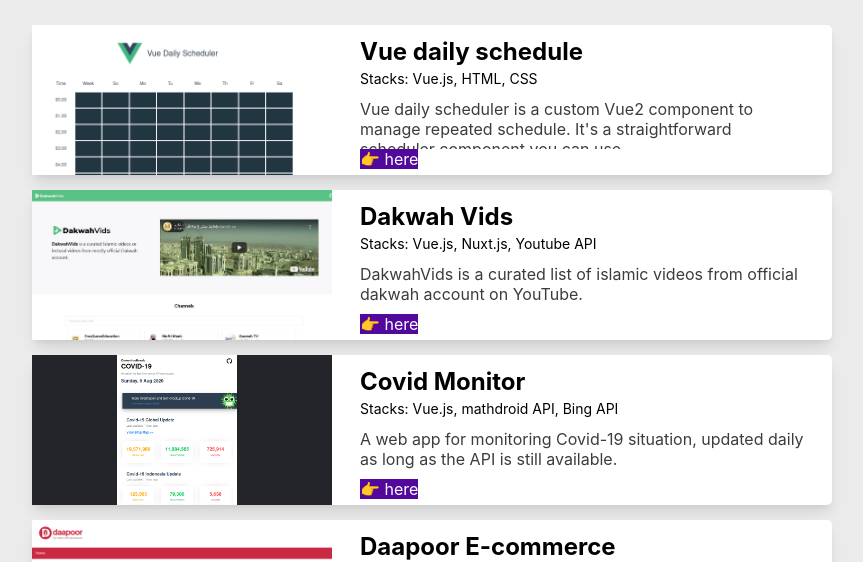
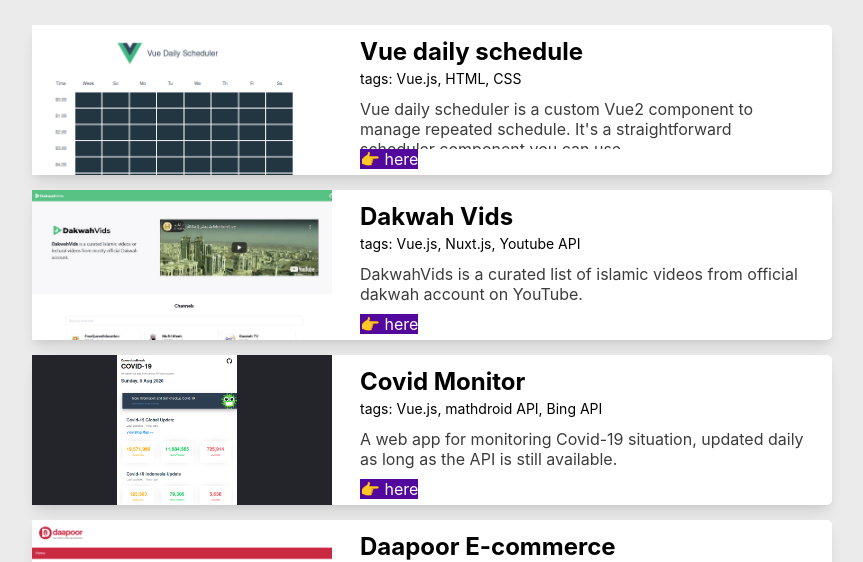
Before and after one commit to burhanahmeed/kusiaga.com, a Next.js app: page /creations in a window 1280 px wide. Shown: the part 213-775 px from the top of the page, without its empty margins (208-1071 px from the left). Built offline with nearby package versions, Linux system fonts and the light colour scheme.

Commit message:
refactor: change stacks to tags

```diff
--- a/pages/creations.js
+++ b/pages/creations.js
@@ -15,7 +15,7 @@
       <div className="px4 py2">
         <div style={{ overflow: 'hidden', textOverflow: 'ellipsis', height: data.url ? '89%' : '100%' }}>
           <p className="text-clear blog-title pointer text-4xl text-bold">{data.title}</p>
-          <p className="text-clear text-2xs mt1">Stacks: {data.stacks}</p>
+          <p className="text-clear text-2xs mt1">tags: {data.stacks}</p>
           <p className="text-clear mt2" style={{ color: '#3c3c3c' }} title={data.excerpt}>{data.excerpt}</p>
         </div>
         {
```
